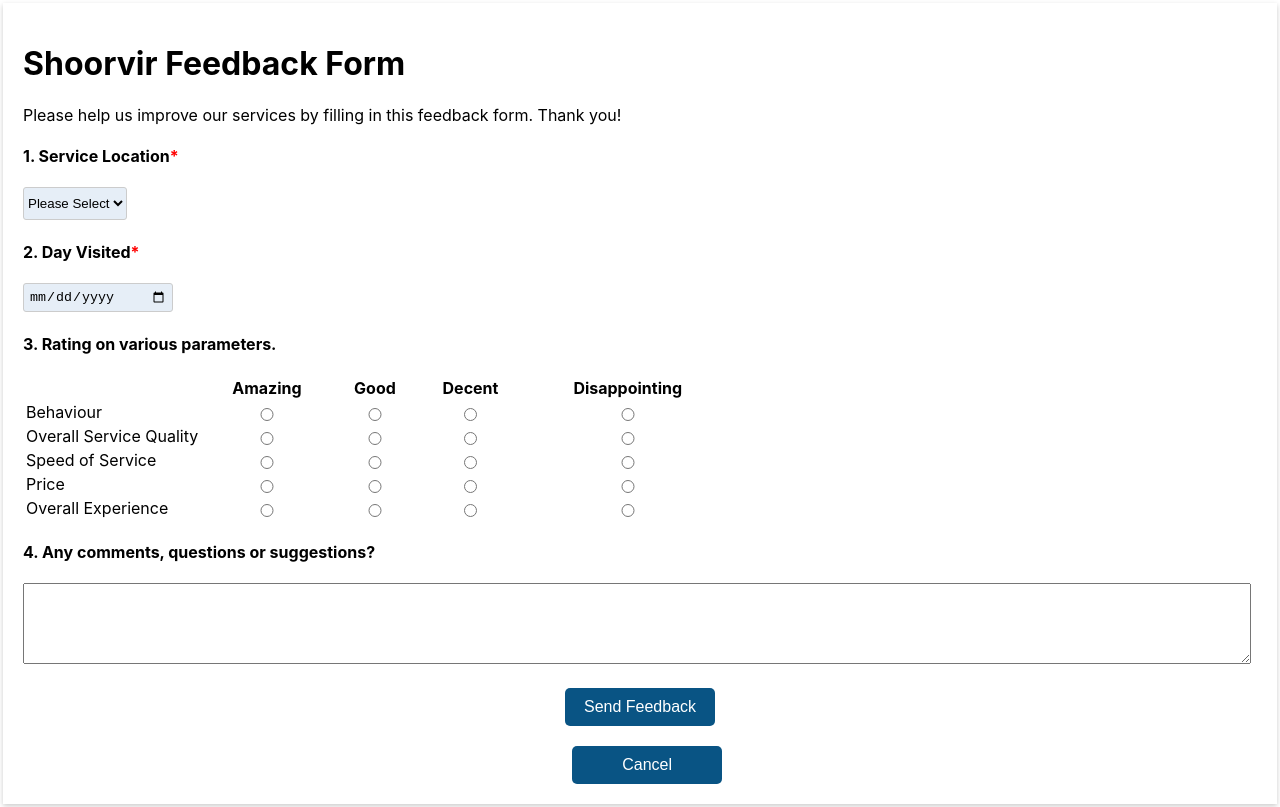
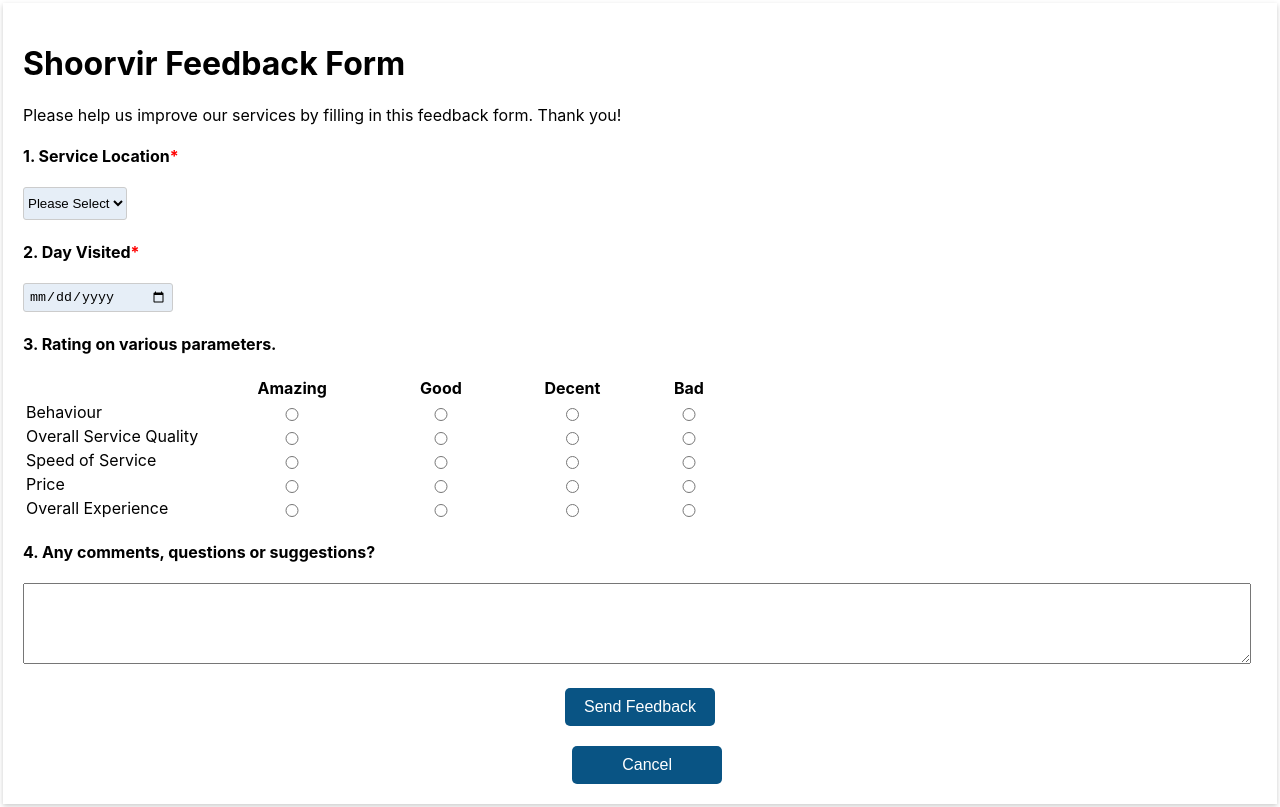
Before and after one commit to nikhilmeria/next_auth_app, a Next.js app: page /feedback in a window 1280 px wide. Built offline with nearby package versions, Linux system fonts and the light colour scheme; no server answers.

Commit message:
adjusted color in manifest json

```diff
--- a/pages/feedback/index.js
+++ b/pages/feedback/index.js
@@ -51,7 +51,7 @@ function Feedback() {
       <th>Amazing</th>
       <th>Good</th>
       <th>Decent</th>
-      <th>Disappointing</th>
+      <th>Bad</th>
      </tr>
      <tr>
       <td className={feedbkStyles.firstCol}>Behaviour</td>
```
Also changed, not shown: public/manifest.json.
